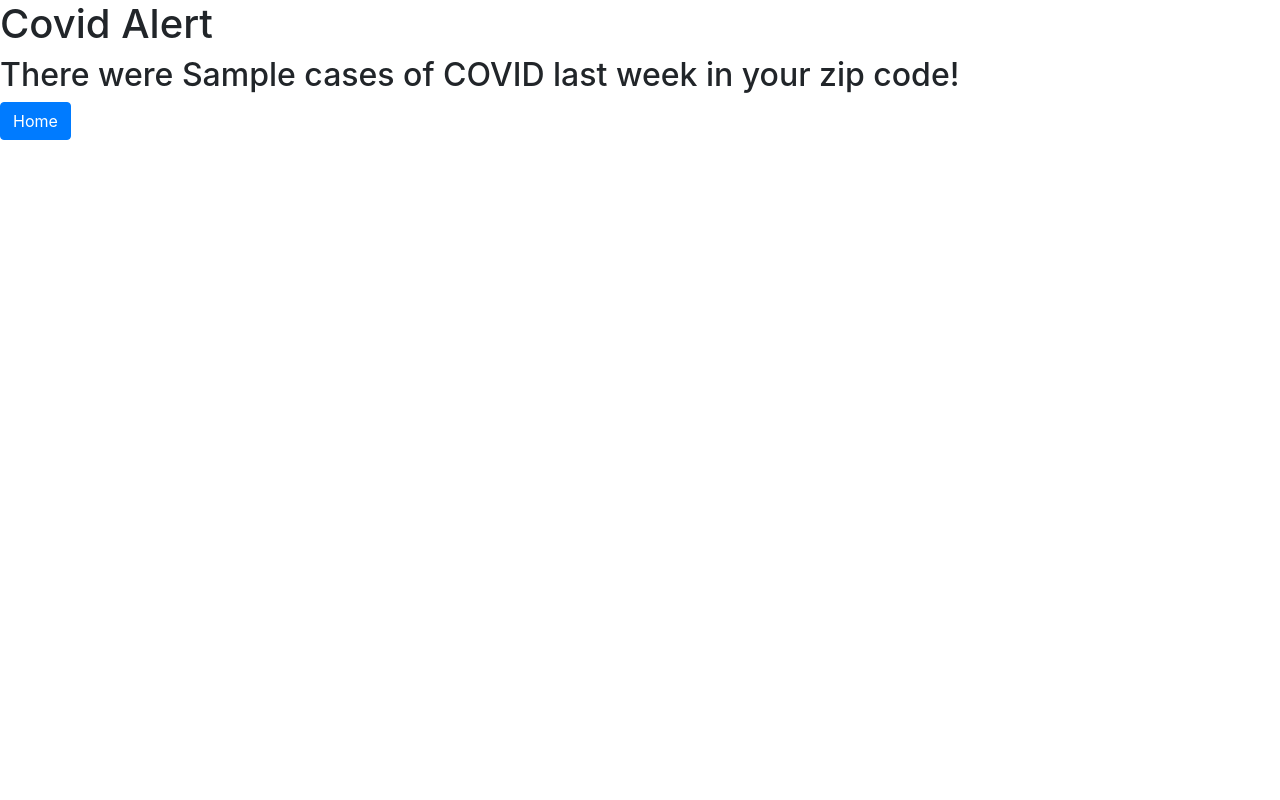
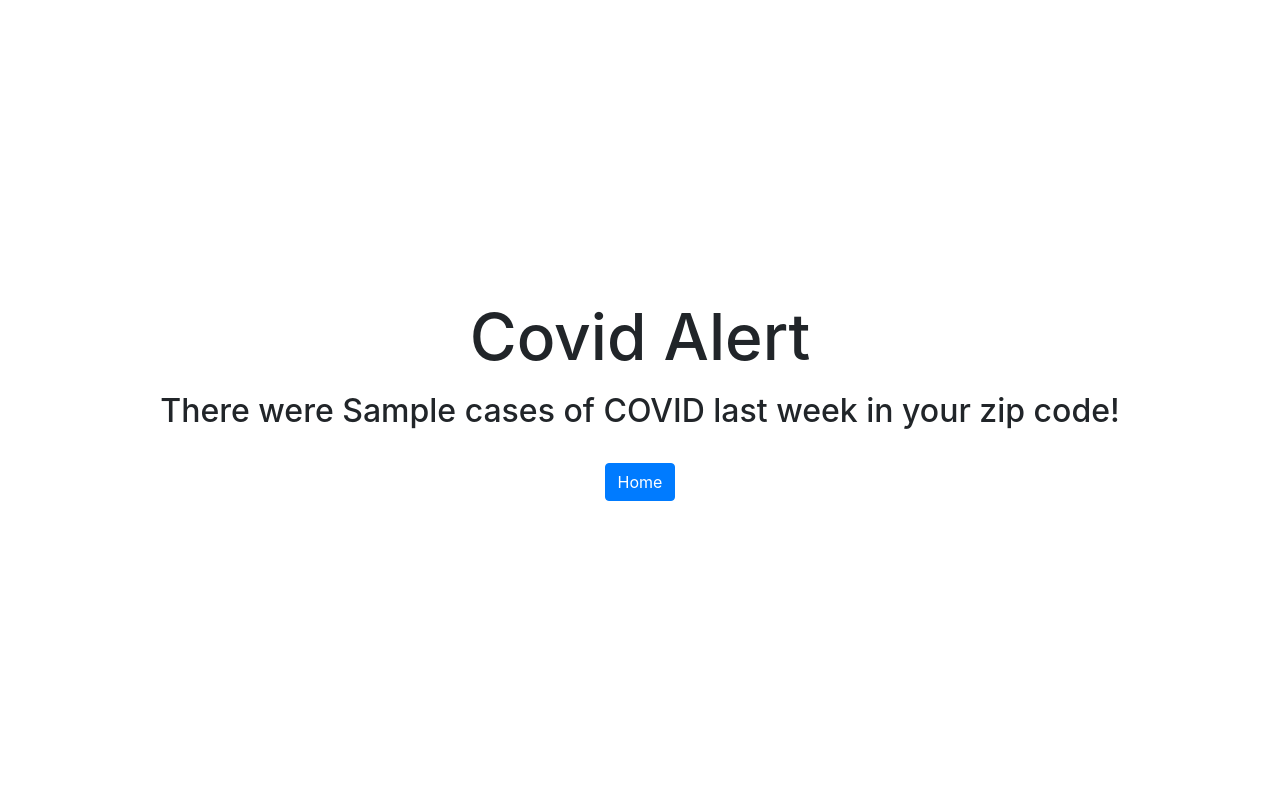
Before and after one commit to mikedwtmp/cpst-342-group-web-application-project-adrian-felix-mike, a Node server app: template views/covidAlert.hbs in a window 1280 px wide. Run offline with Node 20, Linux system fonts and the light colour scheme; the template is opened without the code that fills it: most values are stand-ins (such as "Sample title", 1, 10 or a date in 2020); some libraries are stand-ins or nearby versions.

Commit message:
adding css to views files

```diff
--- a/views/covidAlert.hbs
+++ b/views/covidAlert.hbs
@@ -4,13 +4,42 @@
         <title>Medication App</title>
          <meta charset="UTF-8">
         <link rel="stylesheet" href="https://stackpath.bootstrapcdn.com/bootstrap/4.3.1/css/bootstrap.min.css" integrity="sha384-ggOyR0iXCbMQv3Xipma34MD+dH/1fQ784/j6cY/iJTQUOhcWr7x9JvoRxT2MZw1T" crossorigin="anonymous">
+        <style>
+            .showcase {
+                text-align: center;
+                display: flex;
+                flex-direction: column;
+                align-items: center;
+                justify-content: center;
+                height: calc(100vh - 0.1px);
+                padding: 0 1.5rem;
+            }
+
+            .showcase h1 {
+                font-size: 4rem;
+                margin-bottom: 1rem;
+                max-width: 1000px;
+            }
+
+            .showcase h2 {
+                margin-bottom: 2rem;
+            }
+
+            @media (min-width: 1024px) {
+                .showcase .overlay h1 {
+                  font-size: 6rem;
+                }
+            }
+        </style>
     </head>
     <body>
-        <h1>Covid Alert</h1>
-        <h2>There were {{data.cases_weekly}} cases of COVID last week in your zip code! </h2>
-        <form action="/dashboard" method="POST">
+        <section class="showcase">
+            <h1>Covid Alert</h1>
+            <h2>There were {{data.cases_weekly}} cases of COVID last week in your zip code! </h2>
+            <form action="/dashboard" method="POST">
 
-            <button type="submit" name = "userID" class="btn btn-primary" value={{userID}}>Home</button>
-        </form>
+                <button type="submit" name = "userID" class="btn btn-primary" value={{userID}}>Home</button>
+            </form>
+        </section>
     </body>
 </html>
```
Also changed, not shown: views/loginSuccess.hbs (+25 -0 lines), views/newMedForm.hbs (+26 -1 lines), views/updateForm.hbs (+25 -1 lines), views/usernotfound.hbs (+30 -4 lines).
